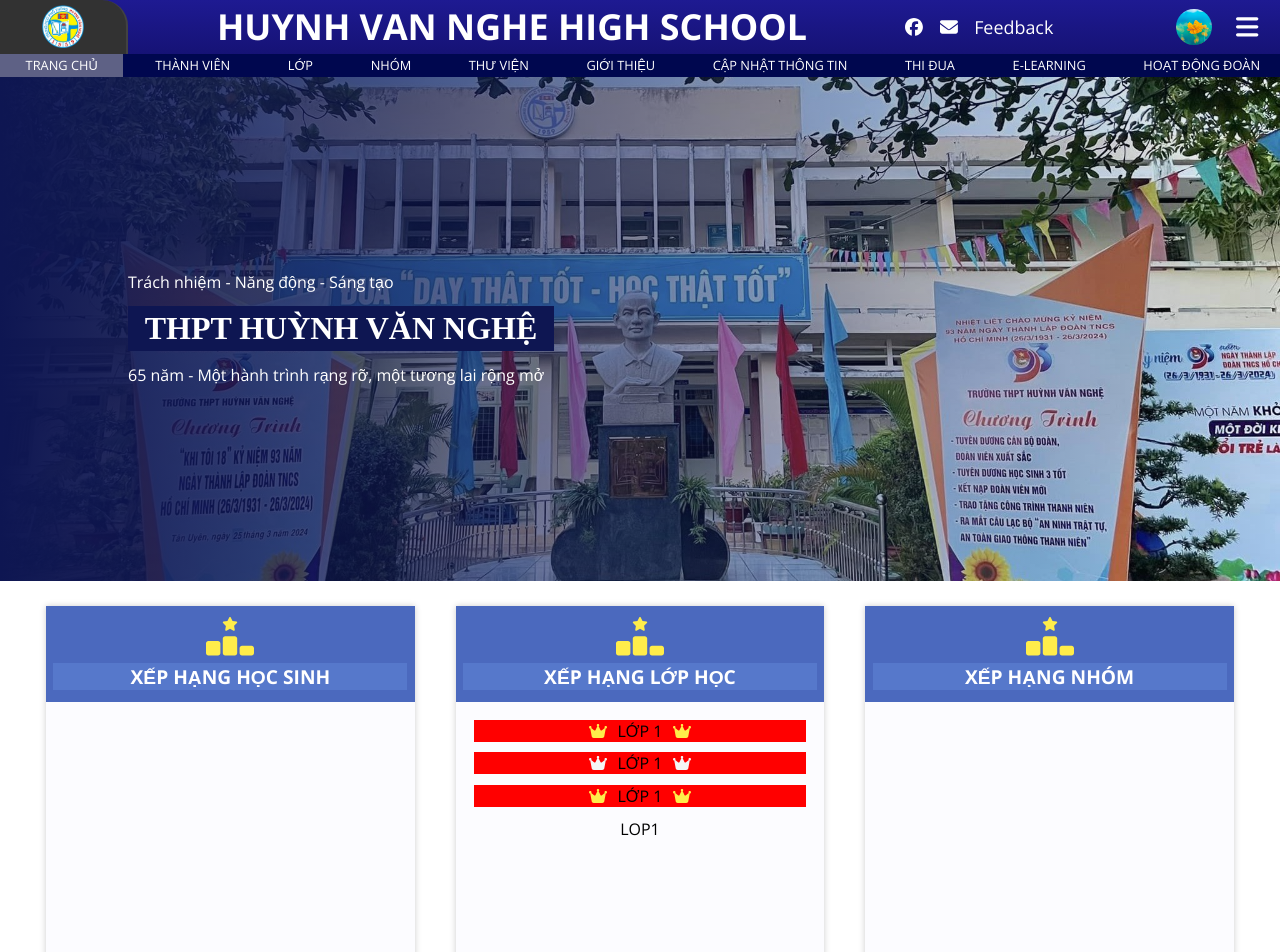
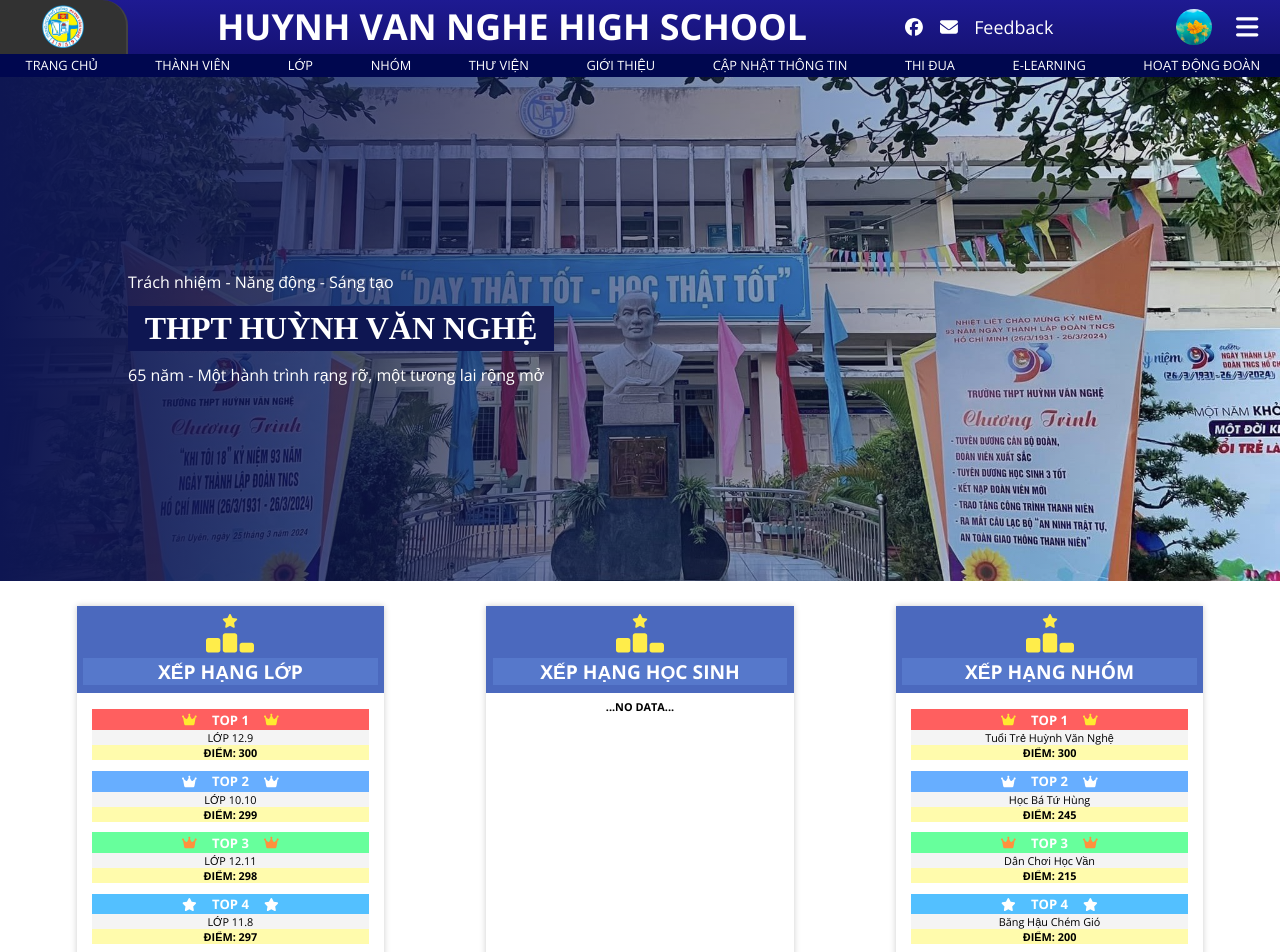
Before and after one commit to MaiTheHao/THPT_HVN_WEB_V2, a React (Create React App) app: page /THPT_HVN/home in a window 1280 px wide. Shown: the top 952 px of the page. Built offline with nearby package versions, Linux system fonts and the light colour scheme; a web font is replaced by a local one.

Commit message:
3hsangiachay

```diff
--- a/src/Routes.js
+++ b/src/Routes.js
@@ -1,10 +1,11 @@
 import { Layout1, Layout2 } from "./components/layouts/Layouts";
 import Home from "./components/page/Home/Home";
 import Introduce from "./components/page/Introduce/Introduce";
+import Member from "./components/page/Member/Member";
 
 export const routes = [
     { id: "pageHome" ,path: "/home", title: "TRANG CHỦ", Component: Home, Layout: Layout2 },
-    { id: "pageMember" ,path: "/", title: "THÀNH VIÊN", Component: Home, Layout: Layout1},
+    { id: "pageMember" ,path: "/member", title: "THÀNH VIÊN", Component: Member, Layout: Layout2},
     { id: "pageClass" ,path: "/", title: "LỚP", Component: Home, Layout: Layout1},
     { id: "pageGroup" ,path: "/", title: "NHÓM", Component: Home, Layout: Layout1},
     { id: "pageLibary" ,path: "/", title: "THƯ VIỆN", Component: Home, Layout: Layout1},
--- a/src/components/layouts/part/Header.js
+++ b/src/components/layouts/part/Header.js
@@ -1,5 +1,5 @@
 import React, { useState } from "react";
-import { Link } from "react-router-dom";
+import { Link, useLocation } from "react-router-dom";
 import USRAVT from "../../../pic/userPic.jpg";
 import { FontAwesomeIcon } from "@fortawesome/react-fontawesome";
 import { faBars } from "@fortawesome/free-solid-svg-icons";
@@ -57,11 +57,6 @@ function Content({ HVNICON }) {
 }
 
 function NavBar() {
-	const [activeElement, setActiveElement] = useState(routes[0].id)
-	const handleClick = (e) => {
-		setActiveElement(e.id)
-	};
-
 	const navBarElementClassName = "navbar__element";
 	const Links = routes.map((route) => ({ props: { to: route.path, id: route.id }, title: route.title }));
 	return (
@@ -70,8 +65,6 @@ function NavBar() {
 				<Link
 					key={link.title}
 					{...link.props}
-					style={link.props.id===activeElement?{backgroundColor: "rgba(185, 185, 185, 0.511)"}:{}}
-					onClick={(e) => handleClick(e.target)}
 					className={navBarElementClassName}
 				>
 					{link.title}
--- a/src/components/page/Home/Home.js
+++ b/src/components/page/Home/Home.js
@@ -2,7 +2,7 @@ import React from "react";
 import "./Home.scss";
 import { foundingDate } from "../../reusable-web-components";
 import { FontAwesomeIcon } from "@fortawesome/react-fontawesome";
-import { faCrown, faRankingStar } from "@fortawesome/free-solid-svg-icons";
+import { faCrown, faRankingStar, faStar } from "@fortawesome/free-solid-svg-icons";
 
 function HomeHeader() {
 	const headerContext = {
@@ -25,49 +25,139 @@ function HomeHeader() {
 	);
 }
 
+function Container() {
+	const classRanks = [
+		{ name: "12.9", score: 300 },
+		{ name: "10.10", score: 299 },
+		{ name: "12.11", score: 298 },
+		{ name: "11.8", score: 297 },
+		{ name: "10.4", score: 296 },
+		{ name: "12.10", score: 295 },
+		{ name: "10.8", score: 294 },
+		{ name: "12.6", score: 293 },
+		{ name: "10.3", score: 292 },
+		{ name: "11.9", score: 291 },
+		{ name: "11.4", score: 290 },
+		{ name: "12.5", score: 289 },
+		{ name: "10.9", score: 288 },
+		{ name: "11.2", score: 287 },
+		{ name: "11.10", score: 286 },
+		{ name: "10.11", score: 285 },
+		{ name: "10.7", score: 284 },
+		{ name: "12.2", score: 283 },
+		{ name: "11.7", score: 282 },
+		{ name: "11.1", score: 281 },
+		{ name: "12.7", score: 280 },
+		{ name: "10.1", score: 279 },
+		{ name: "12.8", score: 278 },
+		{ name: "11.5", score: 277 },
+		{ name: "10.5", score: 276 },
+		{ name: "12.3", score: 275 },
+		{ name: "11.6", score: 274 },
+		{ name: "12.1", score: 273 },
+		{ name: "10.2", score: 272 },
+		{ name: "11.3", score: 271 },
+		{ name: "10.6", score: 270 },
+		{ name: "12.4", score: 269 },
+	];
+
+	const groupRanks = [
+		{ name: "Tuổi Trẻ Huỳnh Văn Nghệ", score: 300 },
+		{ name: "Học Bá Tứ Hùng", score: 245 },
+		{ name: "Dân Chơi Học Vần", score: 215 },
+		{ name: "Băng Hậu Chém Gió", score: 200 },
+		{ name: "F4 Học Đường", score: 189 },
+		{ name: "Thánh Nhây Hội", score: 188 },
+		{ name: "Chuyên Gia Chém Gió", score: 165 },
+		{ name: "Bà Tám Học Đường", score: 155 },
+		{ name: "Hội Chị Em Cà Khịa", score: 143 },
+		{ name: "Bộ Ba Siêu Quậy", score: 133 },
+		{ name: "Đội Quân Bánh Bao", score: 130 },
+		{ name: "Hội Chim Sẻ Dưới Mái Hiên", score: 124 },
+		{ name: "Cánh Hoa Dạ Quỳnh", score: 120 },
+		{ name: "Bầy Ong Chăm Chỉ", score: 116 },
+		{ name: "Hội Những Người Mơ Mộng", score: 114 },
+		{ name: "Đội Quân Bất Bại", score: 107 },
+	];
+
+	const listContainer = [
+		{
+			type: "rank",
+			id: "rank_classes",
+			headName: "lớp",
+			title: "XẾP HẠNG LỚP",
+			inputIcon: faRankingStar,
+			listObj: classRanks,
+		},
+		{
+			type: "rank",
+			id: "rank_students",
+			headName: null,
+			title: "XẾP HẠNG HỌC SINH",
+			inputIcon: faRankingStar,
+			listObj: null,
+		},
+		{
+			type: "rank",
+			id: "rank_groups",
+			headName: null,
+			title: "XẾP HẠNG NHÓM",
+			inputIcon: faRankingStar,
+			listObj: groupRanks,
+		},
+	];
+
+	const CreateListRank = ({ headName, listObj }) => {
+		return (
+			<ul>
+				{listObj?
+				(listObj.map(({ name, score }, index) => (
+					<li key={index} className={`top ${index < 3 ? "top" + (index + 1) : "none"}`}>
+						<div>
+							<FontAwesomeIcon icon={index < 3 ? faCrown : faStar} />
+							<h4>{`TOP ${index + 1}`}</h4>
+							<FontAwesomeIcon icon={index < 3 ? faCrown : faStar} />
+						</div>
+						<span className="rank__name">{`${headName ? headName.toUpperCase() + " " : ""}${name}`}</span>
+						<span className="rank__score">ĐIỂM: {score}</span>
+					</li>
+				)))
+				:
+				(<h4>...NO DATA...</h4>)
+				}
+			</ul>
+		);
+	};
+
+	const ContainerElement = ({ id, inputIcon, title, children }) => {
+		return (
+			<div className="container-child" id={id}>
+				<div className="child__header">
+					<FontAwesomeIcon className="rankIcon" icon={inputIcon} />
+					<h3>{title}</h3>
+				</div>
+				<div className="child__body">{children}</div>
+			</div>
+		);
+	};
+
+	return (
+		<div className="bodyContainer">
+			{listContainer.map(({ type, id, headName, inputIcon, title, listObj }) => (
+				<ContainerElement key={id} id={id} inputIcon={inputIcon} title={title}>
+					{type === "rank" ? <CreateListRank headName={headName} listObj={listObj} /> : null}
+				</ContainerElement>
+			))}
+		</div>
+	);
+}
+
 function Home() {
 	return (
 		<div id="comp_Home">
 			<HomeHeader />
 			<div className="body">
-				<div className="bodyContainer">
-					<div className="container-child">
-						<div className="child__header" id="rank_students">
-							<FontAwesomeIcon className="rankIcon" icon={faRankingStar} />
-							<h3>XẾP HẠNG HỌC SINH</h3>
-						</div>
-						<div className="child__body">
-							<ul>
-								<li></li>
-							</ul>
-						</div>
-					</div>
-					<div className="container-child" id="rank_classes">
-						<div className="child__header">
-							<FontAwesomeIcon className="rankIcon" icon={faRankingStar} />
-							<h3>XẾP HẠNG LỚP HỌC</h3>
-						</div>
-						<div className="child__body">
-							<ul>
-								<li className="top top1"><FontAwesomeIcon icon={faCrown} /><span>LỚP 1</span><FontAwesomeIcon icon={faCrown} /></li>
-								<li className="top top2"><FontAwesomeIcon icon={faCrown} /><span>LỚP 1</span><FontAwesomeIcon icon={faCrown} /></li>
-								<li className="top top3"><FontAwesomeIcon icon={faCrown} /><span>LỚP 1</span><FontAwesomeIcon icon={faCrown} /></li>
-								<li>LOP1</li>
-							</ul>
-						</div>
-					</div>
-					<div className="container-child" id="rank_groups">
-						<div className="child__header">
-							<FontAwesomeIcon className="rankIcon" icon={faRankingStar} />
-							<h3>XẾP HẠNG NHÓM</h3>
-						</div>
-						<div className="child__body">
-							<ul>
-								<li></li>
-							</ul>
-						</div>
-					</div>
-				</div>
+				<Container />
 			</div>
 		</div>
 	);
--- a/src/components/page/Home/Home.scss
+++ b/src/components/page/Home/Home.scss
@@ -1,19 +1,22 @@
-#comp_Home{
+#comp_Home {
 	$backgroundimage_width: 2048px;
 	$backgroundimage_height: 806px;
 	$backgroundimage_color: linear-gradient(90deg, rgb(14, 22, 82), rgba(255, 255, 255, 0));
 
 	$container-child_boxShadow: 0 0 0.5vw 0 rgba(0, 0, 0, 0.2);
-    $top1_color: rgb(255, 237, 74);
-    $top2_color: rgb(245, 245, 245);
-    $top3_color: rgb(255, 237, 74);
+	$container-child_width: 25%;
+	$top1_color: rgb(255, 234, 47);
+	$top1_background: rgb(255, 95, 95);
+	$top2_color: rgb(255, 255, 255);
+	$top2_background: rgb(103, 174, 255);
+	$top3_color: rgb(255, 145, 61);
+	$top3_background: rgb(103, 255, 156);
 	font-size: var(--fontsize);
-    .header{
+	.header {
 		position: relative;
 		width: 100vw;
 		height: calc((100vw * $backgroundimage_height) / $backgroundimage_width);
-        background-image: $backgroundimage_color,
-        url("../../../pic/HVN_pic1.jpg");
+		background-image: $backgroundimage_color, url("../../../pic/HVN_pic1.jpg");
 		background-size: 100vw;
 		background-repeat: no-repeat;
 
@@ -22,14 +25,13 @@
 		justify-content: left;
 
 		font-size: 1.25em;
-        .title{
+		.title {
 			margin-left: calc(var(--fontsize) * 10);
 			color: var(--textcolor2);
 
-            span{
-
+			span {
 			}
-            h3{
+			h3 {
 				position: relative;
 				width: max-content;
 
@@ -42,27 +44,28 @@
 		}
 	}
 
-    .body{
-        .bodyContainer{
+	.body {
+		.bodyContainer {
 			position: relative;
 			display: flex;
 			flex-wrap: wrap;
 			padding: 1% 2%;
 			font-size: 1em;
 
-            .container-child{
+			.container-child {
 				position: relative;
-                width: 30%;
-                height: 30vw;
+				width: $container-child_width;
+				height: 35vw;
 				display: grid;
-                grid-template-rows: 25% 75%;
+				grid-template-rows: 20% 80%;
 
-                margin: 1% calc(10%/6);
+				margin: 1% calc((100% - $container-child_width * 3) / 6);
+				padding: 0 0 calc(var(--fontsize)) 0;
 				background-color: rgb(255, 255, 255);
 				box-shadow: $container-child_boxShadow;
 				font-size: 1em;
 
-                .child__header{
+				.child__header {
 					position: relative;
 					display: flex;
 					flex-direction: column;
@@ -74,15 +77,15 @@
 					font-size: 1em;
 					color: var(--textcolor2);
 
-                    svg{
+					svg {
 						font-size: 3em;
 					}
 
-                    svg.rankIcon{
+					svg.rankIcon {
 						color: rgb(255, 237, 74);
 					}
 
-                    h3{
+					h3 {
 						width: 100%;
 						font-size: 1.5em;
 						margin-top: 2%;
@@ -91,50 +94,96 @@
 					}
 				}
 
-                .child__body{
+				.child__body {
 					display: flex;
 					justify-content: center;
-                    font-size: 1.25em;
+					font-size: 0.85em;
 					padding: 2% 5%;
-                    background-color: rgb(250, 250, 255, 0.5);
+					background-color: rgb(255, 255, 255);
+					overflow-x: hidden;
+					overflow-y: scroll;
 
-                    ul{
+					ul {
 						text-align: center;
 						width: 100%;
 
-                        li{
-                            margin-top: calc(var(--fontsize)/1.2);
+						li {
+							margin-top: calc(var(--fontsize) / 1.2);
 						}
 
-                        li.top{
-                            background-color: red;
-                            span{
-                                padding: 0 calc(var(--fontsize) / 1.2);
+						li.top {
+							display: flex;
+							flex-direction: column;
+
+							div {
+								display: flex;
+								justify-content: center;
+								align-items: center;
+								font-size: 1.2em;
+								padding: 0.5% 1%;
+
+								color: var(--textcolor2);
+								background-color: rgb(83, 192, 255);
+								h4 {
+									margin: 0 calc(var(--fontsize) * 1.2);
 								}
 							}
 
-                        li.top1{
-                            svg{
+							span {
+								padding: 0 calc(var(--fontsize) / 1.2);
+							}
+
+							.rank__name {
+								background-color: rgba(210, 210, 210, 0.25);
+							}
+
+							.rank__score {
+								font-weight: bold;
+								background-color: rgb(255, 247, 90, .5);
+							}
+						}
+
+						li.top1 {
+							div {
+								background-color: $top1_background;
+							}
+							svg {
 								color: $top1_color;
 							}
 						}
 
-                        li.top2{
-                            svg{
+						li.top2 {
+							div {
+								background-color: $top2_background;
+							}
+							svg {
 								color: $top2_color;
 							}
 						}
 
-                        li.top3{
-                            svg{
+						li.top3 {
+							div {
+								background-color: $top3_background;
+							}
+							svg {
 								color: $top3_color;
 							}
 						}
-
 					}
 				}
 
-                ul{
+				.child__body::-webkit-scrollbar {
+					width: calc(var(--fontsize) * 0.3);
+					background-color: rgb(230, 230, 230);
+				}
+
+				.child__body::-webkit-scrollbar-thumb {
+					background-color: rgb(135, 135, 135);
+
+					border-radius: 0.5vw;
+				}
+
+				ul {
 					list-style: none;
 				}
 			}
```
Also changed, not shown: src/components/page/Member/Member.js (added, +41 -0 lines), src/components/page/Member/Member.scss (added). Lines whose indentation alone changed are shown as unchanged.
